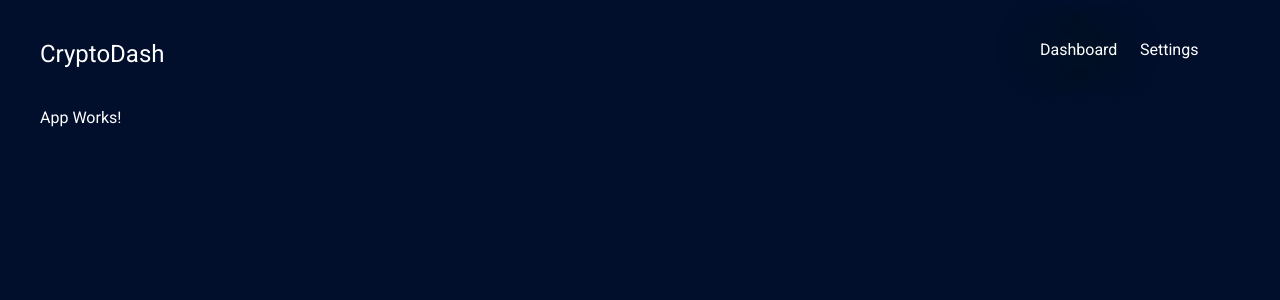
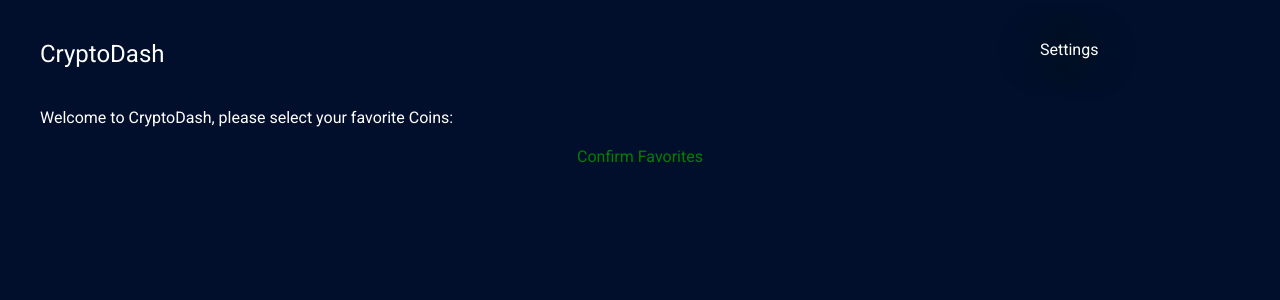
Before and after one commit to JonnyCodr/cryptodash, a React (Create React App) app: page / in a window 1280 px wide. Shown: the top 300 px of the page. Built offline with nearby package versions, Linux system fonts and the light colour scheme.

Commit message:
settings page and local storage

```diff
--- /dev/null
+++ b/src/Settings/ConfirmButton.js
@@ -0,0 +1,29 @@
+import React from "react";
+import styled from "styled-components";
+import { AppContext } from "../app/AppProvider";
+
+
+export const ConfirmedButtonStyled = styled.div`
+  margin: 20px;
+  color: green;
+  cursor: pointer;
+`;
+
+export const CenterDiv = styled.div`
+  display: grid;
+  justify-content: center;
+`;
+
+const ConfirmButton = () => {
+    return (
+        <AppContext.Consumer>
+            {({confirmFavorites}) => <CenterDiv>
+                <ConfirmedButtonStyled onClick={confirmFavorites}>
+                    Confirm Favorites
+                </ConfirmedButtonStyled>
+            </CenterDiv>}
+        </AppContext.Consumer>
+    )
+}
+
+export default ConfirmButton
--- /dev/null
+++ b/src/Settings/WelcomeMessage.js
@@ -0,0 +1,14 @@
+import React from 'react';
+import {AppContext} from '../app/AppProvider';
+
+export default function ({firstVisit}) {
+  return (
+      <AppContext.Consumer>
+          {({firstVisit}) =>
+            firstVisit ?
+                <div>Welcome to CryptoDash, please select your favorite Coins:</div> :
+                null
+          }
+      </AppContext.Consumer>
+  );
+};
--- /dev/null
+++ b/src/Settings/index.js
@@ -0,0 +1,15 @@
+import React from 'react';
+import WelcomeMessage from './WelcomeMessage';
+import ConfirmButton from './ConfirmButton'
+
+
+const Settings = () => {
+    return (
+        <div>
+            <WelcomeMessage/>
+            <ConfirmButton/>
+        </div>
+    )
+}
+
+export default Settings;
--- a/src/app/App.js
+++ b/src/app/App.js
@@ -3,6 +3,7 @@
 import AppLayout from './AppLayout';
 import AppBar from './AppBar';
 import { AppProvider } from './AppProvider'
+import Settings from '../Settings';
 
 class App extends Component {
   render() {
@@ -10,7 +11,7 @@
       <AppLayout>
           <AppProvider>
               <AppBar />
-              <p>App Works!</p>
+              <Settings />
           </AppProvider>
       </AppLayout>
     );
--- a/src/app/AppProvider.js
+++ b/src/app/AppProvider.js
@@ -9,13 +9,33 @@
     constructor(props){
         super(props);
         this.state = {
-            page: 'dashboard',
-            setPage: this.setPage
+            page: 'settings',
+            ...this.savedSettings(),
+            setPage: this.setPage,
+            confirmFavorites: this.confirmFavorites
         }
     }
 
 
-    setPage = page => this.setState({page})
+    setPage = page => this.setState({page});
+
+    confirmFavorites = () => {
+        this.setState({
+            firstVisit: false,
+            page: 'dashboard'
+        });
+        localStorage.setItem('cryptoDash', JSON.stringify({
+            test: 'hello'
+        }));
+    }
+
+    savedSettings() {
+        let cryptoDashData = JSON.parse(localStorage.getItem('cryptoDash'));
+        if (!cryptoDashData) {
+            return {page: 'settings', firstVisit: true}
+        }
+        return {}
+    };
 
     render(){
         return (
@@ -24,5 +44,4 @@
             </AppContext.Provider>
         )
     }
-
 }
```
